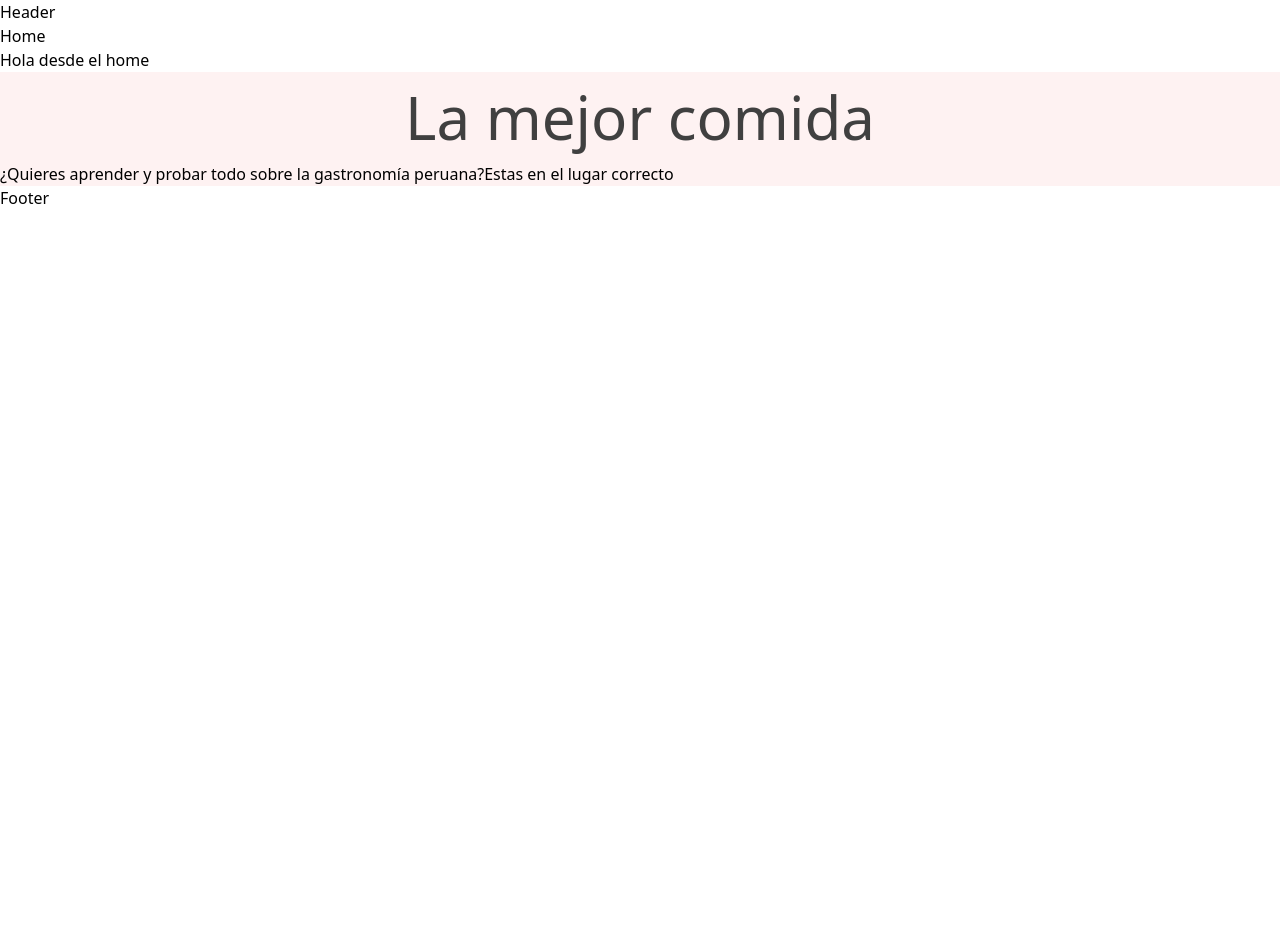
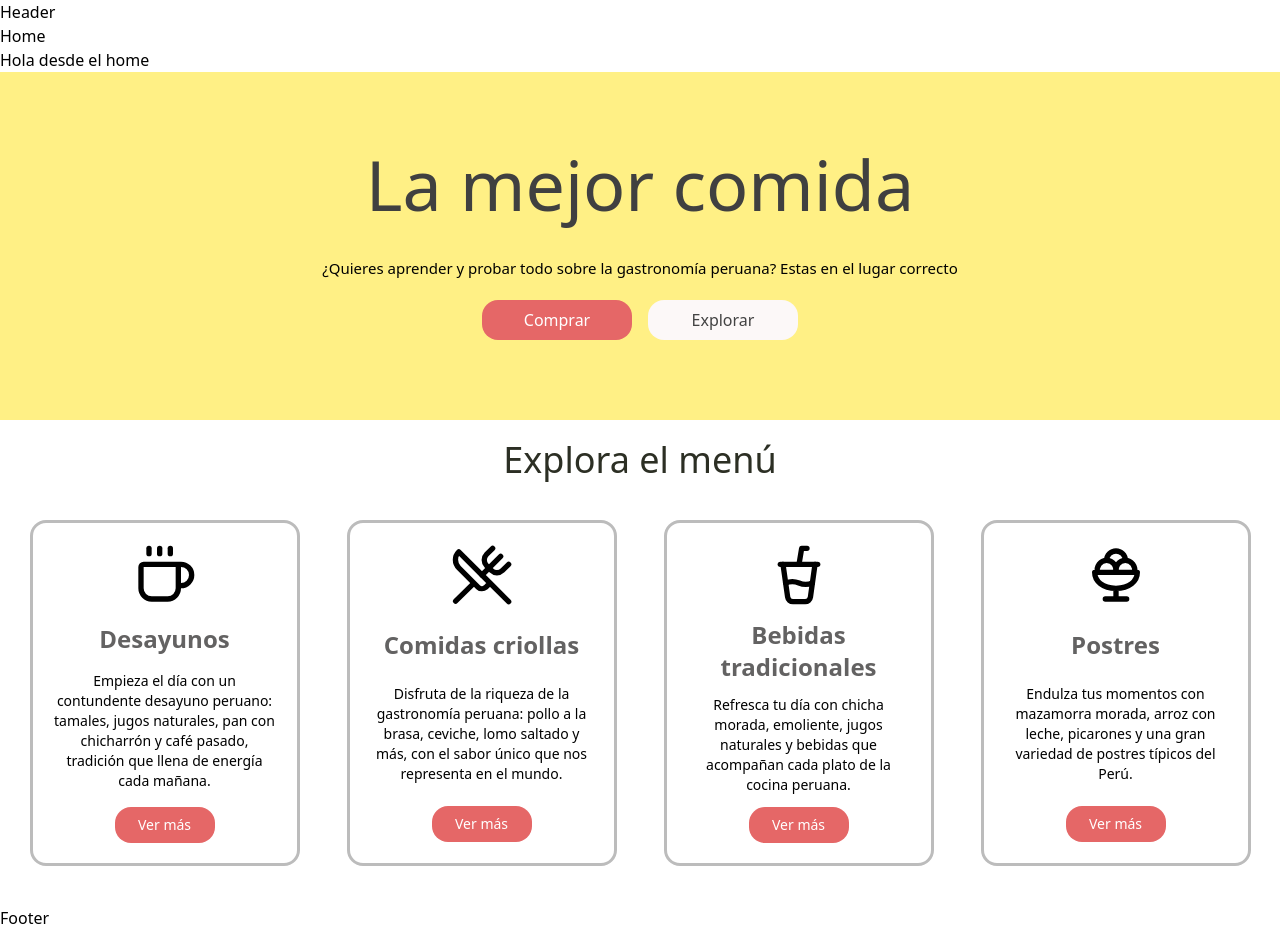
Before and after one commit to JesusCortezCr/Frontend-ComidaPeruana, a React (Vite) app: page / in a window 1280 px wide. Before the commit the page ends 800 px from the top, so only its background shows below. Built offline with nearby package versions, Linux system fonts and the light colour scheme.

Commit message:
feat(ui): applied styles at the file Home.tsx but we are waitign for the background img

```diff
--- a/package.json
+++ b/package.json
@@ -11,6 +11,7 @@
   },
   "dependencies": {
     "@tailwindcss/vite": "^4.1.13",
+    "lucide-react": "^0.544.0",
     "react": "^19.1.1",
     "react-dom": "^19.1.1",
     "react-router": "^7.9.0",
--- /dev/null
+++ b/src/components/HomeCard.tsx
@@ -0,0 +1,21 @@
+import { Link } from "react-router";
+
+type Props={
+    icon:React.ElementType;
+    titulo:string;
+    descripcion:string;
+    link:string;
+}
+
+const HomeCard=({icon:Icon,titulo,descripcion,link}:Props)=>{
+
+    return(
+        <div className="border-3 border-[#BCBCBC] text-sm w-[270px] p-5 rounded-2xl flex flex-col justify-between gap-3 text-center items-center">
+            <Icon className="w-16 h-16" ></Icon>
+            <h3 className="text-2xl font-bold text-[#636262] ">{titulo}</h3>
+            <p>{descripcion}</p>
+            <Link to={link} className="bg-[#E56767] text-white p-2 w-[100px] text-center rounded-2xl">Ver más</Link>
+        </div>
+    )
+}
+export default HomeCard;
--- /dev/null
+++ b/src/data/HomeCards.ts
@@ -0,0 +1,33 @@
+import { Coffee, CupSoda, IceCream2, UtensilsCrossed } from "lucide-react";
+
+export const HomeCards=[
+    {
+        id:1,
+        icono:Coffee,
+        titulo:"Desayunos",
+        descripcion:"Empieza el día con un contundente desayuno peruano: tamales, jugos naturales, pan con chicharrón y café pasado, tradición que llena de energía cada mañana.",
+        link:"",
+    },
+    {
+        id:2,
+        icono:UtensilsCrossed,
+        titulo:"Comidas criollas",
+        descripcion:"Disfruta de la riqueza de la gastronomía peruana: pollo a la brasa, ceviche, lomo saltado y más, con el sabor único que nos representa en el mundo.",
+        link:""
+    },
+    {
+        id:3,
+        icono:CupSoda,
+        titulo:"Bebidas tradicionales",
+        descripcion:"Refresca tu día con chicha morada, emoliente, jugos naturales y bebidas que acompañan cada plato de la cocina peruana.",
+        link:"",
+    },
+    {
+        id:4,
+        icono:IceCream2,
+        titulo:"Postres",
+        descripcion:"Endulza tus momentos con mazamorra morada, arroz con leche, picarones y una gran variedad de postres típicos del Perú.",
+        link:""
+    },
+
+]
--- a/src/pages/Home.tsx
+++ b/src/pages/Home.tsx
@@ -1,12 +1,27 @@
+import HomeCard from "../components/HomeCard";
+import { HomeCards } from "../data/HomeCards";
 
 const Home=()=>{
 
     return(
         <>
         <h1>Hola desde el home</h1>
-        <div className="bg-red-50">
-            <h2 className="text-[#404040] text-[60px] text-center">La mejor comida</h2>
-            <p>¿Quieres aprender y probar todo sobre la gastronomía peruana?Estas en el lugar correcto</p>
+        <div className="bg-yellow-200 py-15 px-8">
+            <h2 className="text-[#404040] text-[70px] text-center">La mejor comida</h2>
+            <p className="text-center text-[15px] my-5">¿Quieres aprender y probar todo sobre la gastronomía peruana? Estas en el lugar correcto</p>
+
+            <div className="flex flex-row justify-center gap-4 flex-wrap my-5">
+            <a className="bg-[#E56767] text-white p-2 w-[150px] text-center rounded-2xl"  href="">Comprar</a>
+            <a className="bg-[#FCF8F8] text-[#434343] p-2 w-[150px] text-center rounded-2xl" href="">Explorar</a>
+            </div>
+        </div>
+        <div>
+            <h2 className="text-center text-4xl pt-5 text-[#2C2F24]">Explora el menú</h2>
+            <div className="flex flex-row py-10 gap-3 justify-around px-3 flex-wrap">
+                {HomeCards.map((card)=>(
+                    <HomeCard key={card.id} icon={card.icono} titulo={card.titulo} descripcion={card.descripcion} link={card.link} ></HomeCard>
+                ))}
+            </div>
         </div>
         </>
     )
```
Also changed, not shown: 1 other file (tests, documents, lock files or other folders).
